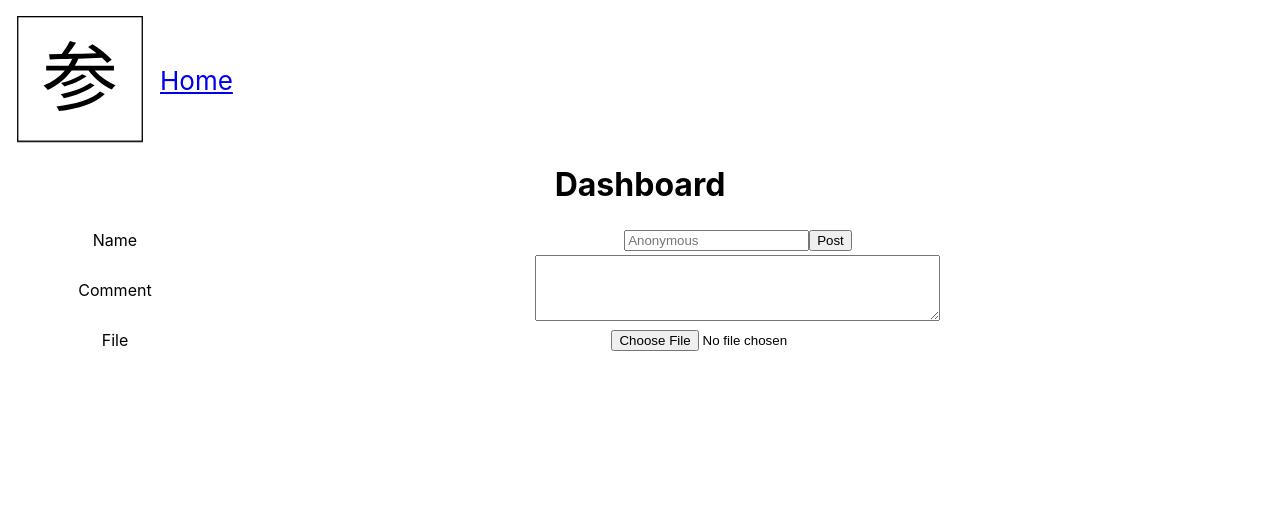
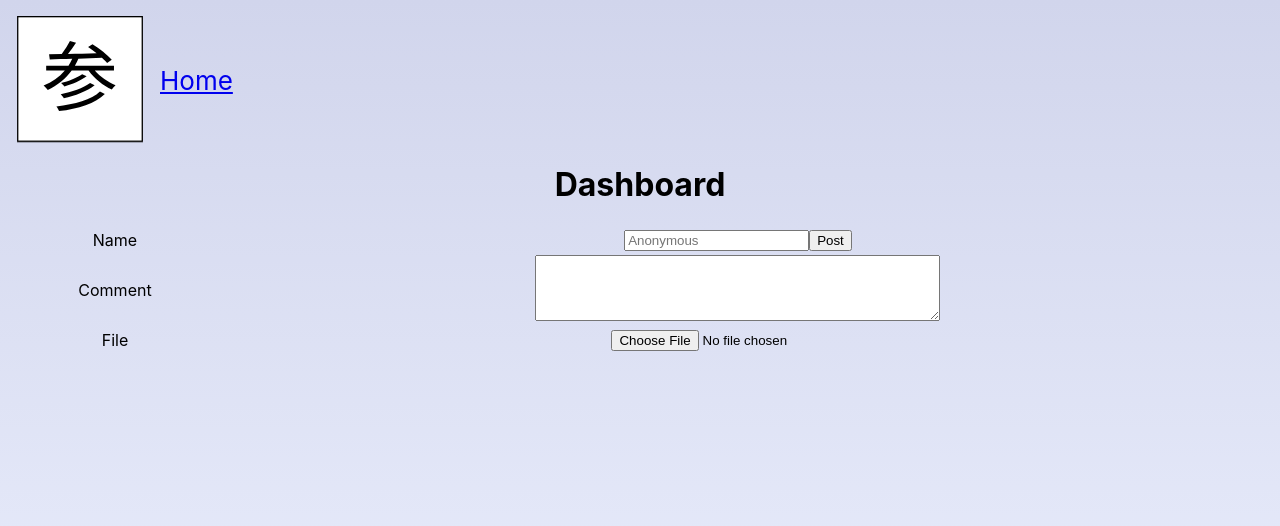
Before and after one commit to topmonks/3chan, a React (Create React App) app: page / in a window 1280 px wide. Shown: the top 526 px of the page. Built offline with nearby package versions, Linux system fonts and the light colour scheme.

Commit message:
Add gradient background

```diff
--- a/src/App.css
+++ b/src/App.css
@@ -1,6 +1,11 @@
+body {
+    background-image: linear-gradient(#d1d5ec, #eef2ff);
+}
+
 .App {
     text-align: center;
     padding: 16px;
+    min-height: 100vh;
 }
 
 .App-logo {
```
